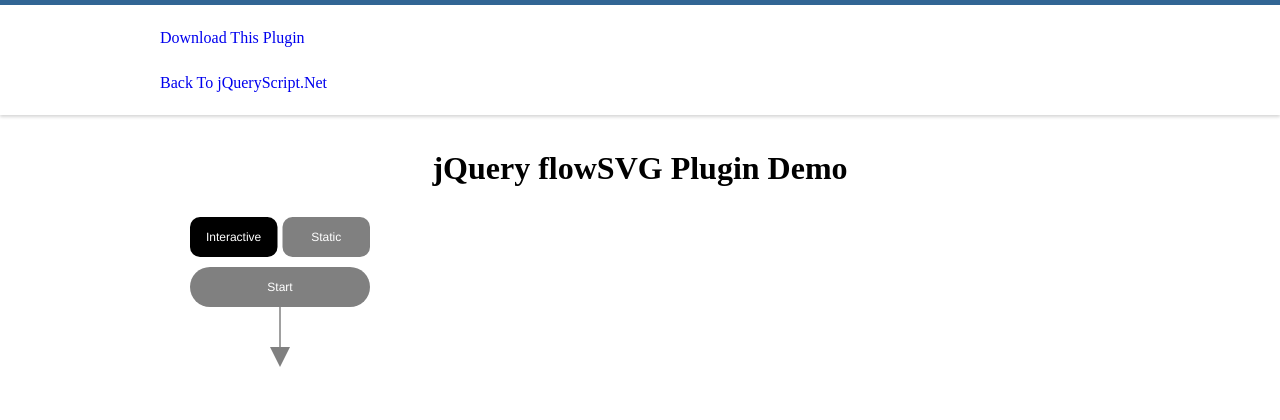
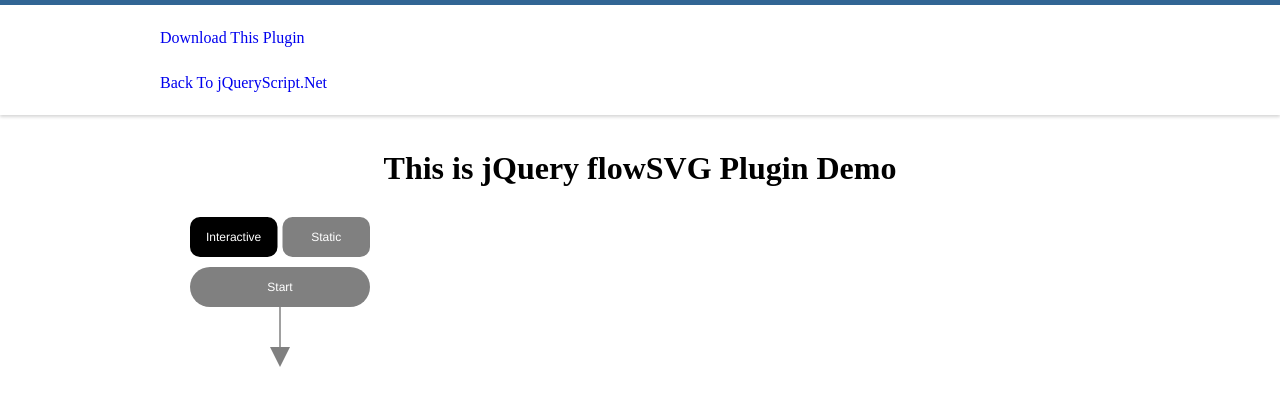
Before and after one commit to shwetaparashar/FlowChart, a Django app: template templates/AppFlowChart/index.html in a window 1280 px wide. Shown: the top 420 px of the page. Run offline with Django 3.2, Linux system fonts and the light colour scheme; the template is opened without the code that fills it, so the values that code supplies are empty.

Commit message:
first Time commit

```diff
--- a/templates/AppFlowChart/index.html
+++ b/templates/AppFlowChart/index.html
@@ -38,8 +38,8 @@
     </div>
 <div class="jquery-script-clear"></div>
 </div>
-</div>
-	<h1 style="margin-top:150px; text-align:center">jQuery flowSVG Plugin Demo</h1>
+
+<h1 style="margin-top:150px; text-align:center">This is jQuery flowSVG Plugin Demo</h1>
 <div id="drawing" style="margin:30px auto; width:900px;"></div>
 
 <script>
```
